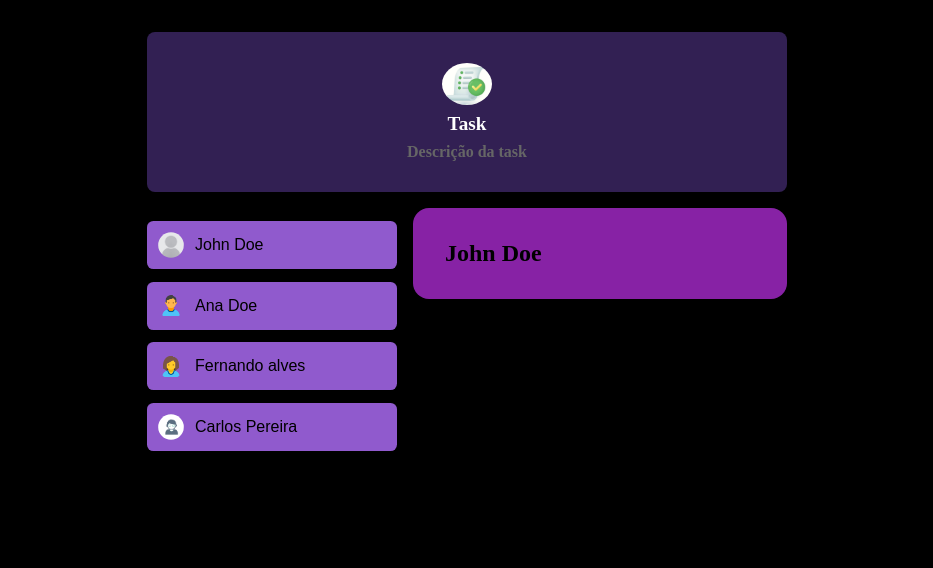
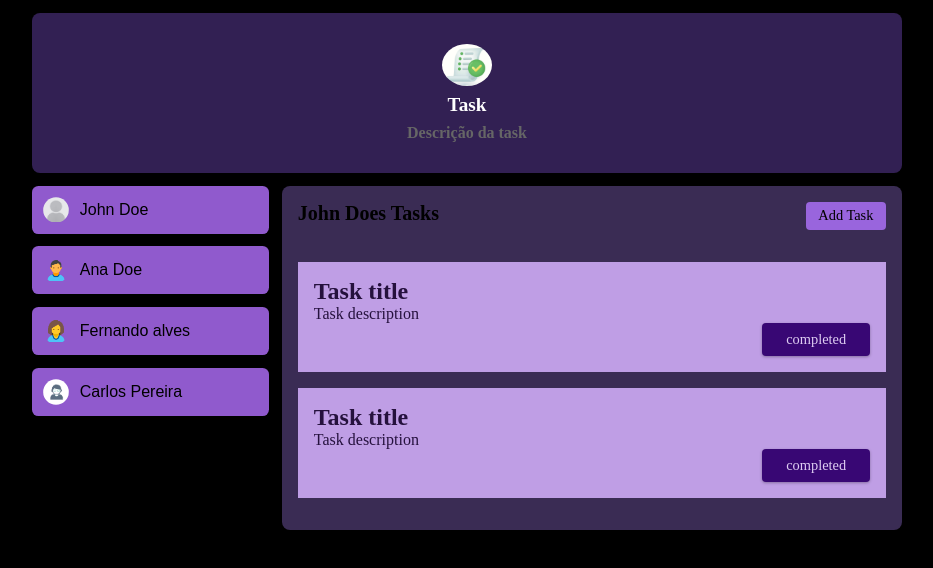
Before and after one commit to alessandrouleon/task-angular, an Angular app: page / in a window 1280 px wide. Both pictures are taken after a click on the button "John Doe". Shown: the top 568 px of the page, without its empty margins (173-1106 px from the left). Built offline with nearby package versions, Linux system fonts and the light colour scheme.

Commit message:
feat: add layout

```diff
--- a/src/app/app.component.html
+++ b/src/app/app.component.html
@@ -1,7 +1,7 @@
+
+  <app-header></app-header>
+
 <div class="container">
-<header>
-  <app-header></app-header>
-</header>
 <main class="main-layout">
   <ul id="users"  class="user-list">
    @for (user of users; track user.id) {
@@ -17,7 +17,7 @@
    }
   </ul>
   @if (selectUser) {
-    <div class="task-card">
+    <div class="task-card" >
       <app-tasks [name]="selectUser.name"></app-tasks>
     </div>
   } @else {
--- a/src/app/app.component.scss
+++ b/src/app/app.component.scss
@@ -1,13 +1,16 @@
+body, html {
+  height: 100%;
+  margin: 0;
+}
+
 .container {
   display: flex;
   flex-direction: column;
   align-items: center;
-  width: 40rem;
-
-  position: absolute;
-  top: 2rem;
-  left: 50%;
-  transform: translateX(-50%);
+  justify-content: center;
+  width: 68%;
+  height: 100vh;
+  margin: 0 auto;
 }
 
 
@@ -21,14 +24,15 @@ header {
 
 li {
   list-style-type: none;
-  margin-top: 0.8rem;
+  margin-bottom: 0.8rem;
+  margin-right: 0.8rem;
   padding-left: 0;
 }
 
 
 .main-layout {
   display: flex;
-  gap: 1rem;
+
   align-items: flex-start;
 }
 
@@ -43,10 +47,6 @@ li {
 
 .task-card {
   flex: 1;
-  background-color: #8722a5;
-  padding: 2rem;
-  border-radius: 16px;
-  box-shadow: 0 0 12px rgba(0, 0, 0, 0.1);
 }
 
 .task-card-empty {
--- a/src/app/header/header.component.html
+++ b/src/app/header/header.component.html
@@ -2,5 +2,4 @@
   <img [src]="imagePath" alt="NAME">
   <h1>Task</h1>
   <h5>Descrição da task</h5>
-
 </header>
--- a/src/app/header/header.component.scss
+++ b/src/app/header/header.component.scss
@@ -1,13 +1,13 @@
-
 header {
   display: flex;
   flex-direction: column;
   align-items: center;
   justify-content: center;
   text-align: center;
-  padding: 1rem;
-  height:10rem;
-  width: 40rem;
+  padding: 0.5rem;
+  height: 10rem;
+  width: 68%;          /* define largura */
+  margin: 0.8rem auto;       /* centraliza horizontalmente */
   background-color: #322053;
   color: #fff;
   border-radius: 0.5rem;
--- /dev/null
+++ b/src/app/tasks/task/task.component.html
@@ -0,0 +1,8 @@
+<article>
+  <h2>Task title</h2>
+  <time datetime="2023-08-08"></time>
+  <p>Task description</p>
+  <div class="actions">
+    <button>completed</button>
+  </div>
+</article>
--- /dev/null
+++ b/src/app/tasks/task/task.component.scss
@@ -0,0 +1,37 @@
+article {
+  padding: 1rem;
+  color: #25113d;
+  background-color: #bf9ee5;
+}
+
+h2 {
+  margin: 0;
+}
+
+time {
+  color: #3c2c50;
+}
+
+.actions {
+  text-align: right;
+  margin: 0;
+}
+
+.actions button {
+  font: inherit;
+  font-size: 0.9rem;
+  cursor: pointer;
+  background-color: #380774;
+  color: #decdf2;
+  border-radius: 4px;
+  padding: 0.5rem 1.5rem;
+  border: none;
+  box-shadow: 0 1px 3px rgba(0, 0, 0, 0.3);
+  transition: all 0.3s ease;
+}
+
+.actions button:hover,
+.actions button:active {
+  background-color: #4a0774;
+  box-shadow: 0 1px 6px rgba(0, 0, 0, 0.3);
+}
--- a/src/app/tasks/tasks.component.html
+++ b/src/app/tasks/tasks.component.html
@@ -1 +1,17 @@
-<h2> {{ name }}</h2>
+<section id="tasks">
+  <header>
+    <h2>{{ name }}s Tasks</h2>
+    <menu>
+      <button>Add Task</button>
+    </menu>
+  </header>
+
+  <ul class="tasks">
+    <li>
+      <app-task />
+    </li>
+    <li>
+      <app-task />
+    </li>
+  </ul>
+</section>
--- a/src/app/tasks/tasks.component.scss
+++ b/src/app/tasks/tasks.component.scss
@@ -0,0 +1,63 @@
+#tasks {
+  padding: 1rem;
+  border-radius: 8px;
+  max-height: 60vh;
+  overflow: auto;
+  background-color: #3a2c54;
+}
+
+header {
+  display: flex;
+  justify-content: space-between;
+  align-items: flex-start;
+  margin-bottom: 2rem;
+  gap: 1rem;
+}
+
+h2 {
+  margin: 0;
+  font-size: 0.9rem;
+  width: 60%;
+  text-wrap: balance;
+}
+
+menu {
+  margin: 0;
+  padding: 0;
+}
+
+menu button {
+  font: inherit;
+  cursor: pointer;
+  background-color: #9965dd;
+  border-radius: 4px;
+  border: none;
+  padding: 0.35rem 0.8rem;
+  font-size: 0.9rem;
+}
+
+menu button:hover,
+menu button:active {
+  background-color: #a565dd
+}
+
+ul {
+  list-style: none;
+  margin: 1rem 0;
+  padding: 0;
+  display: flex;
+  flex-direction: column;
+  gap: 1rem;
+  max-height: 50vh;
+  overflow: auto;
+}
+
+@media (min-width: 768px) {
+  h2 {
+    font-size: 1.25rem;
+  }
+
+  menu {
+    width: auto;
+  }
+}
--- a/src/app/tasks/tasks.component.ts
+++ b/src/app/tasks/tasks.component.ts
@@ -1,8 +1,9 @@
 import { Component, Input } from '@angular/core';
+import { TaskComponent } from "./task/task.component";
 
 @Component({
   selector: 'app-tasks',
-  imports: [],
+  imports: [TaskComponent],
   templateUrl: './tasks.component.html',
   styleUrl: './tasks.component.scss'
 })
```
Also changed, not shown: src/app/tasks/task/task.component.ts (added, +11 -0 lines).
